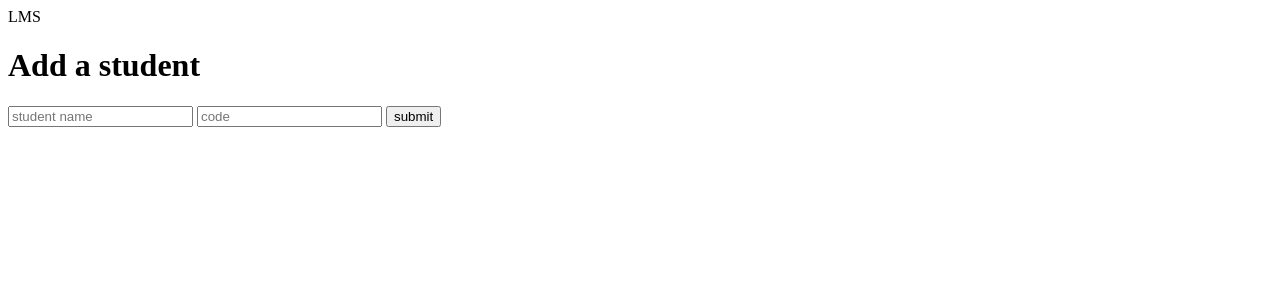
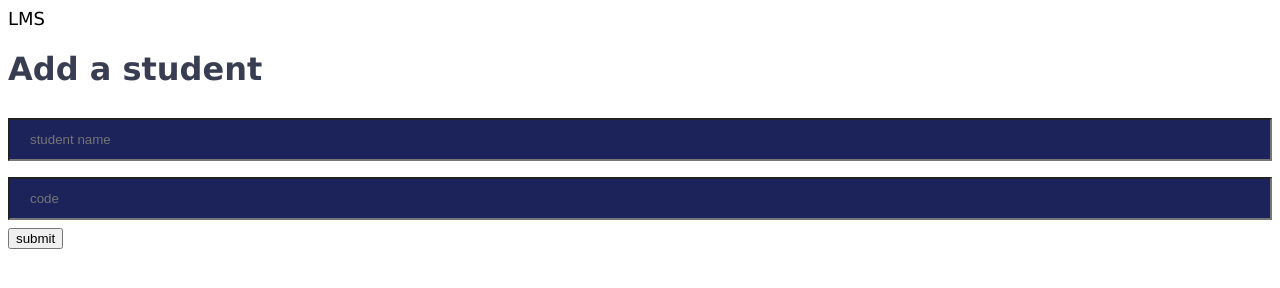
Before and after one commit to 8yara/LMS-simple-api, a website: page src/routers/student.html in a window 1280 px wide. Drawn offline with Linux system fonts and the light colour scheme.

Commit message:
added css styles

```diff
--- a/src/routers/student.html
+++ b/src/routers/student.html
@@ -1,15 +1,30 @@
 <!DOCTYPE html>
 <html>
     <head>
-        <header>LMS</header>
+        <header style="color: black;font-family: Verdana;font-size: large;">LMS</header>
+        <style>
+            h1{
+                color:rgb(56, 61, 82);
+                font-family: Verdana
+            }
+            input{
+                width: 100%;
+                padding: 12px 20px;
+                margin: 8px 0;
+                box-sizing: border-box;
+                background-color: #1c225a;
+                color: white;
 
+            }
+
+        </style>
     </head>
     <body>
-        <h1>Add a student</h1>
+        <h1 >Add a student</h1>
         <form action="/web/students/create" method="POST">
             <input type="text" name="name"  placeholder="student name" >
 
             <input type="text"  name="code" placeholder="code" >
-            <button type="submit">submit</button>
+            <button type="submit";>submit</button>
         </form>
     </html>
--- a/src/routers/student.js
+++ b/src/routers/student.js
@@ -11,6 +11,7 @@ router.post('/web/students/create', async (req, res) => {
     try{
             await student.save()
             res.status(201).send(student)
+            res.render(student)
         }catch(e){
             res.status(400).send(e)
         }
```
Also changed, not shown: src/routers/course.html (+16 -1 lines).
